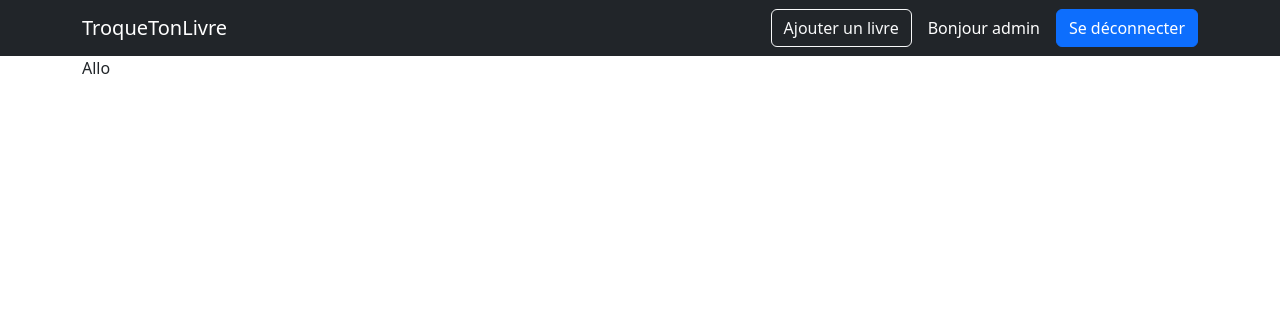
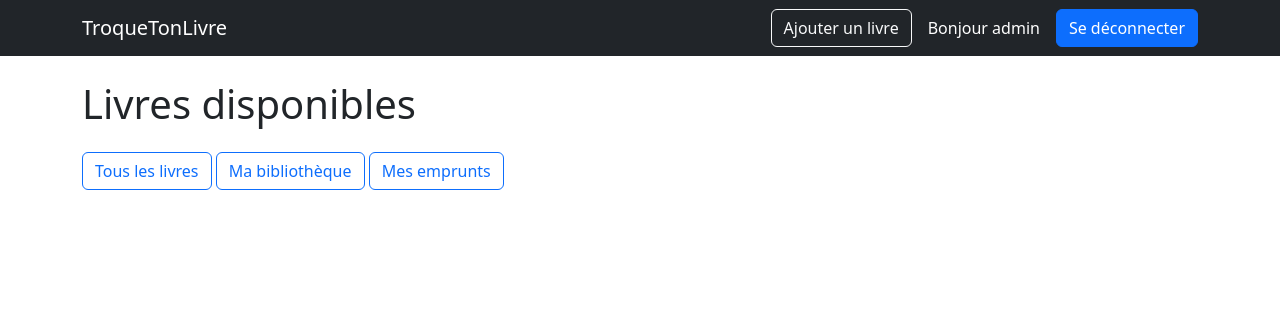
Before and after one commit to darwin7277/TroqueTonLivre_TedongmoDarwin, a Django app: page / in a window 1280 px wide. Shown: the top 316 px of the page. Run offline with Django 5.2, Linux system fonts and the light colour scheme; a user stored in the database is signed in.

Commit message:
Commencement de la page d'accueil

```diff
--- a/server/library/templates/library/accueil.html
+++ b/server/library/templates/library/accueil.html
@@ -1,4 +1,31 @@
 {% extends "library/base.html" %}
 
 {% block title %}Accueil{% endblock title %}
-{% block content %}Allo{% endblock content %}
+{% block content %}
+    <h1 class="mt-4">Livres disponibles</h1>
+
+    <div class="mt-4">
+        <a href="{% url "home" %}?view=all" class="btn btn-outline-primary">
+        Tous les livres
+        </a>
+
+         {% if user.is_authenticated %}
+
+        <a href="{% url 'home' %}?view=library" class="btn btn-outline-primary">
+            Ma bibliothèque
+        </a>
+
+        <a href="{% url 'home' %}?view=emprunt" class="btn btn-outline-primary">
+            Mes emprunts
+        </a>
+
+    {% endif %}
+
+    </div>
+
+    <div class="row">
+        <div class= "col-md-4 mb-4">
+
+        </div>
+    </div>
+{% endblock content %}
--- a/server/library/templates/library/base.html
+++ b/server/library/templates/library/base.html
@@ -13,7 +13,7 @@
 
         <a
             class="navbar-brand"
-            href="{% url 'accueil' %}"
+            href="{% url 'home' %}"
         >
             TroqueTonLivre
         </a>
@@ -59,7 +59,7 @@
 
                 <a
                     class="btn btn-primary"
-                    href="#"
+                    href="{% url 'signup' %}"
                 >
                     S'inscrire
                 </a>
--- a/server/library/urls.py
+++ b/server/library/urls.py
@@ -2,6 +2,6 @@ from django.urls import path
 from . import views
 
 urlpatterns = [
-    path('', views.accueil, name='accueil'),
+    path('', views.accueil, name='home'),
     path('signup/', views.signup, name='signup')
 ]
```
Also changed, not shown: server/db.sqlite3.
